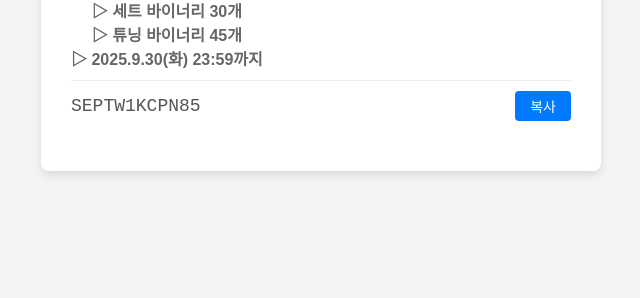
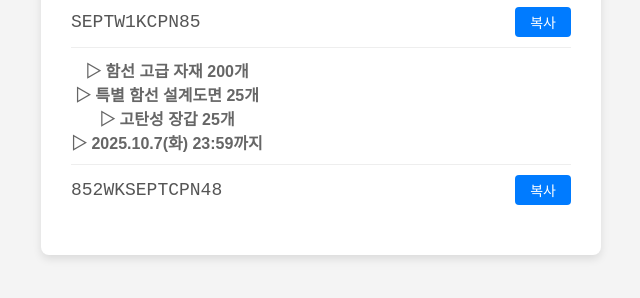
Before and after one commit to Niezel/coupon-page, a plain HTML site: page index.html in a window 1280 px wide. Shown: the part 386-684 px from the top of the page, without its empty margins (319-959 px from the left). Drawn offline with Linux system fonts and the light colour scheme.

Commit message:
Update index.html

```diff
--- a/index.html
+++ b/index.html
@@ -20,6 +20,18 @@
                 <span class="code-text">SEPTW1KCPN85</span>
                 <button class="copy-btn">복사</button>
             </li>
+                <li class="date-divider">
+▷ 함선 고급 자재 200개<br>
+
+▷ 특별 함선 설계도면 25개<br>
+
+▷ 고탄성 장갑 25개<br>
+               ▷ 2025.10.7(화) 23:59까지
+            </li>
+            <li>
+                <span class="code-text">852WKSEPTCPN48</span>
+                <button class="copy-btn">복사</button>
+            </li>
           </ul>
         <div id="message"></div>
     </div>
```
